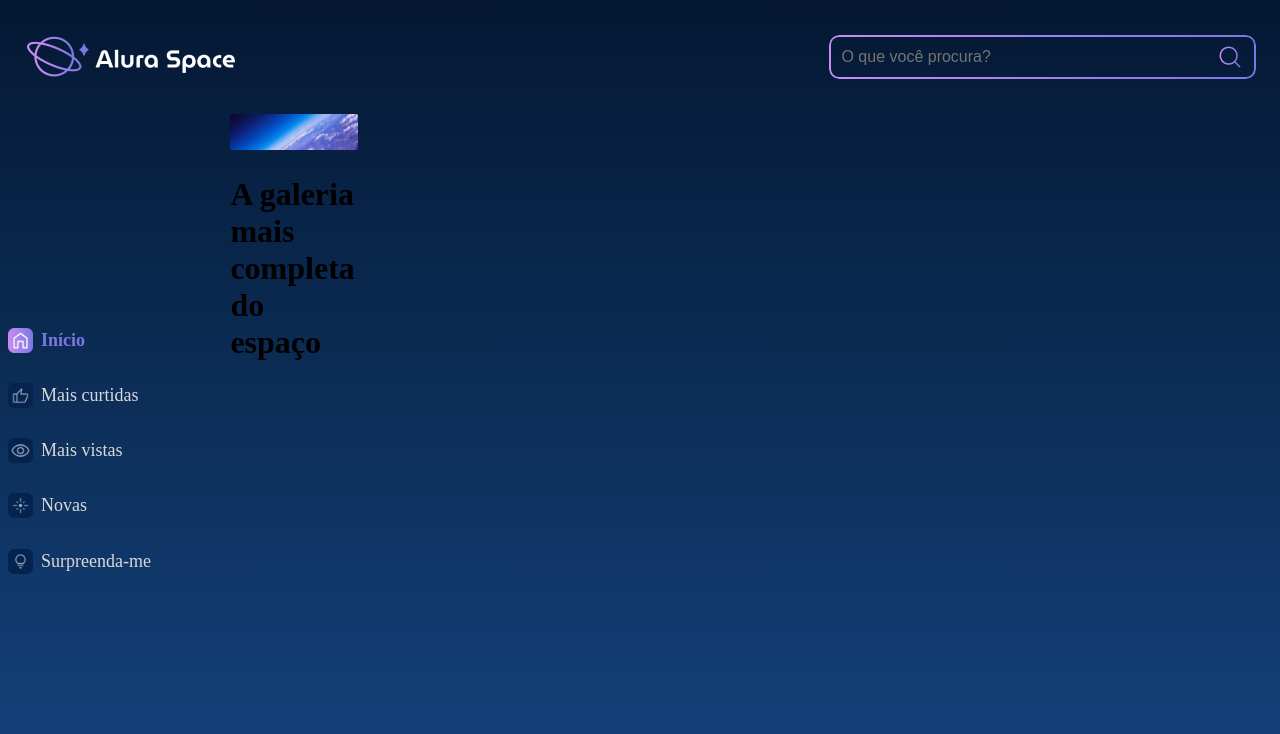
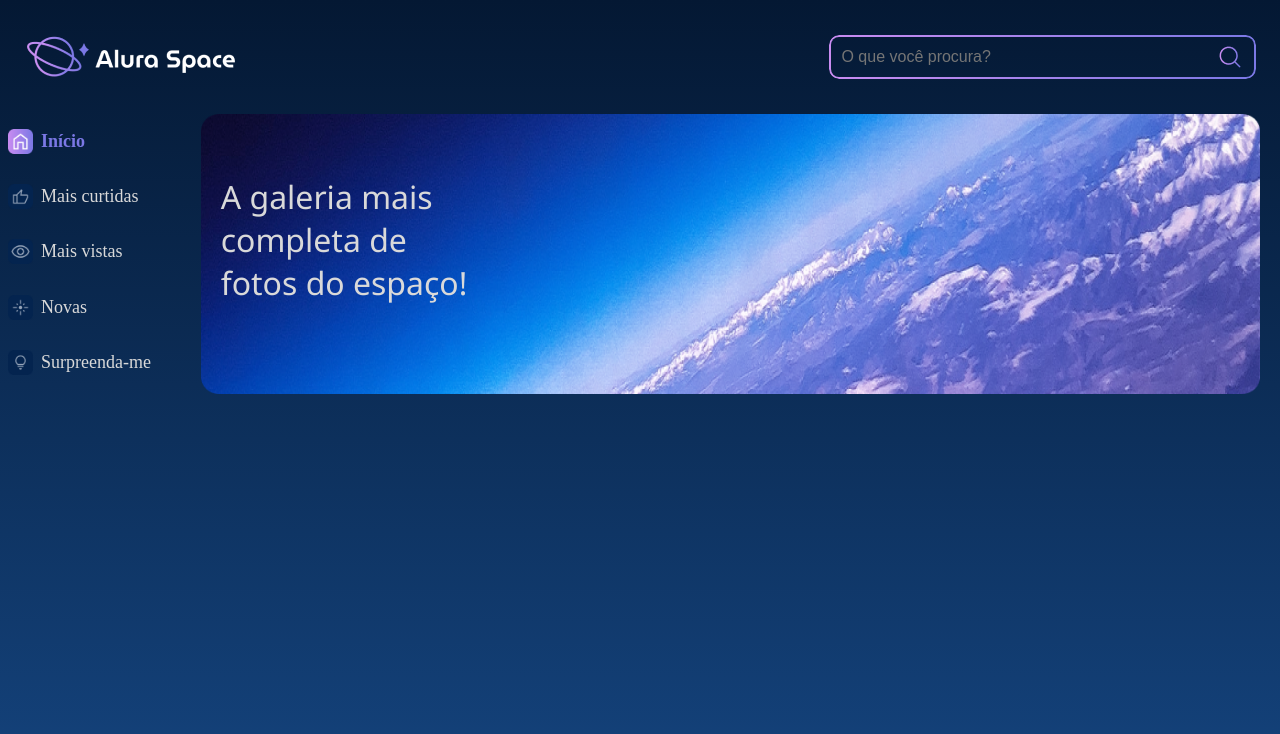
Before and after one commit to Julialunna/React.js, a React (Create React App) app in the folder alura-space/: page / in a window 1280 px wide. Shown: the top 734 px of the page. Built offline with nearby package versions, Linux system fonts and the light colour scheme.

Commit message:
criando banner

```diff
--- a/alura-space/src/App.js
+++ b/alura-space/src/App.js
@@ -1,8 +1,11 @@
+import Menu from "./componentes/Menu";
 import PaginaInicial from "./paginas/PaginaInicial";
 import './styles/estilosGlobais.scss'
 
 export default function  App() {
   return (
+    <>
     <PaginaInicial/>
+    </>
   );
 }
--- a/alura-space/src/componentes/Banner/Banner.jsx
+++ b/alura-space/src/componentes/Banner/Banner.jsx
@@ -4,9 +4,9 @@ import styles from './Banner.module.scss';
 export default function Banner(){
 
     return(
-        <div className={styles.banner__container}>
+        <div className={styles.banner}>
             <img className={styles.img__banner} src={banner} alt="Imagem terra vista do espaço"/>
-            <h1>A galeria mais completa do espaço</h1>
+            <h1>A galeria mais completa de fotos do espaço!</h1>
         </div>
         /*<main>
             <section className={styles.principal}/>
--- a/alura-space/src/componentes/Banner/Banner.module.scss
+++ b/alura-space/src/componentes/Banner/Banner.module.scss
@@ -1,9 +1,17 @@
-.banner__container{
-  position: relative;
-  display: inline-block;
-  width: 10%;
-  .img__banner{
-    width: 100%;
-    display: inline-block;
-  }
+.banner{
+    width: 95%;
+    position:relative;
+    h1{
+        position: absolute;
+        left: 20px;
+        top:40px;
+        width: 250px;
+        color: #d9d9d9;
+        font-family: 'Segoe UI', Tahoma, Geneva, Verdana, sans-serif;
+        font-weight: 400;
+    }
+    img{
+        width: 100%;
+        height:280px;
+    }
 }
--- a/alura-space/src/componentes/Menu/Menu.module.scss
+++ b/alura-space/src/componentes/Menu/Menu.module.scss
@@ -40,3 +40,10 @@
       font-family: "GandhiSansRegular"
     }
   }
+  .banner{
+
+  }
+  .principal{
+    display: flex;
+    align-items: center;
+  }
--- a/alura-space/src/componentes/Menu/index.jsx
+++ b/alura-space/src/componentes/Menu/index.jsx
@@ -5,9 +5,12 @@ import maisVistas from '../../assets/icones/mais-vistas-inativo.png'
 import novas from '../../assets/icones/novas-inativo.png'
 import surpreendaMe from '../../assets/icones/surpreenda-me-inativo.png'
 import styles from './Menu.module.scss'
+import Cabecalho from '../Cabecalho'
+
 
 export default function Menu() {
   return (
+
         <nav className={styles.menu}>
             <ul className={styles.menu__lista}>
                 <li className={styles.menu__item}>
@@ -32,5 +35,8 @@ export default function Menu() {
                 </li>
             </ul>
         </nav>
+
+
+
   )
 }
--- /dev/null
+++ b/alura-space/src/paginas/PaginaInicial/PaginaInicial.module.scss
@@ -0,0 +1,4 @@
+.MenuEBanner{
+    display:flex;
+    margin-right:20px ;
+}
--- a/alura-space/src/paginas/PaginaInicial/index.jsx
+++ b/alura-space/src/paginas/PaginaInicial/index.jsx
@@ -1,14 +1,17 @@
 import Banner from "../../componentes/Banner/Banner";
 import Cabecalho from "../../componentes/Cabecalho";
 import Menu from "../../componentes/Menu";
+import styles from './PaginaInicial.module.scss'
 
 
 export default function PaginaInicial(){
     return(
         <>
         <Cabecalho/>
-        <Menu/>
-        <Banner/>
+        <div className={styles.MenuEBanner}>
+            <Menu/>
+            <Banner/>
+        </div>
         </>
     )
 }
```
Lines whose indentation alone changed are shown as unchanged.
